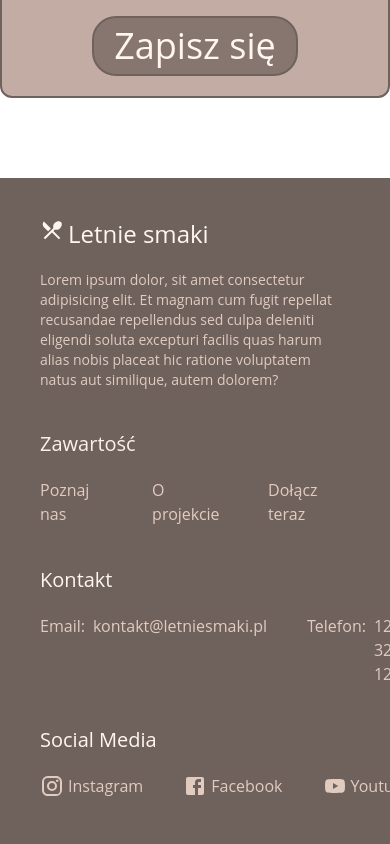
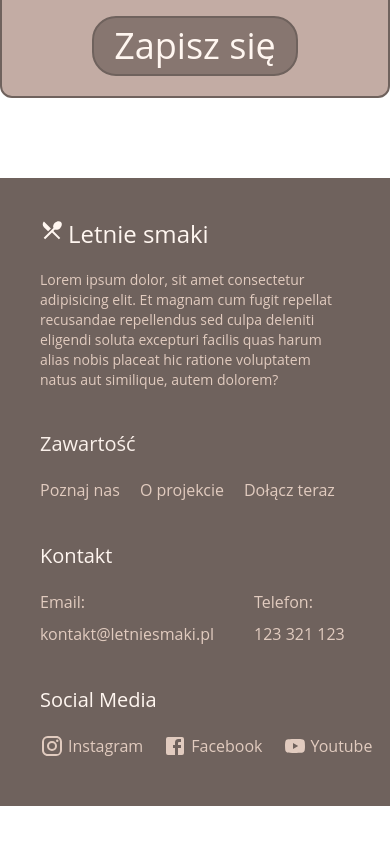
Before and after one commit to Kwiasek/szkola-letnia, a React (Vite) app: page / in a window 390 px wide. Shown: the part 7344-8188 px from the top of the page. After the commit the page ends 8150 px from the top, so only its background shows below. Built offline with nearby package versions, Linux system fonts and the light colour scheme.

Commit message:
Improved responsivness on Footer

```diff
--- a/src/components/Footer.jsx
+++ b/src/components/Footer.jsx
@@ -21,7 +21,7 @@ const Footer = () => {
 
       <div className="flex flex-col md:w-1/6 sm:w-1/1 text-coffee-400 md:mb-0 mb-10">
         <h4 className="text-xl mb-5 text-coffee-200">Zawartość</h4>
-        <div className="flex md:flex-col flex-row md:gap-2 gap-10">
+        <div className="flex md:flex-col flex-row md:gap-2 gap-5">
           <a href="#about" className="hover:text-coffee-200 focus:text-coffee-200 max-w-max transition">
             Poznaj nas
           </a>
@@ -37,16 +37,16 @@ const Footer = () => {
       <div className="flex flex-col md:w-1/6 sm:w-1/1 md:mb-0 mb-10">
         <h4 className="text-xl mb-5">Kontakt</h4>
         <div className="flex md:flex-col flex-row md:gap-3 gap-10">
-          <p className="text-coffee-400 flex md:flex-col flex-row md:gap-0 gap-2">
+          <p className="text-coffee-400 flex flex-col md:gap-0 gap-2">
             Email: <span>kontakt@letniesmaki.pl</span>
           </p>
-          <p className="text-coffee-400 flex md:flex-col flex-row md:gap-0 gap-2">Telefon: <span>123 321 123</span></p>
+          <p className="text-coffee-400 flex flex-col md:gap-0 gap-2">Telefon: <span>123 321 123</span></p>
         </div>
       </div>
 
       <div className="md:w-1/6 sm:w-1/1 flex flex-col mb-2">
         <h4 className="text-xl mb-5">Social Media</h4>
-        <div className="flex md:flex-col flex-row md:gap-2 gap-10">
+        <div className="flex md:flex-col flex-row md:gap-2 gap-5">
           <a
             href=""
             className="flex gap-1 text-coffee-400 hover:text-pink-300 focus:text-pink-300 transition max-w-max"
```
